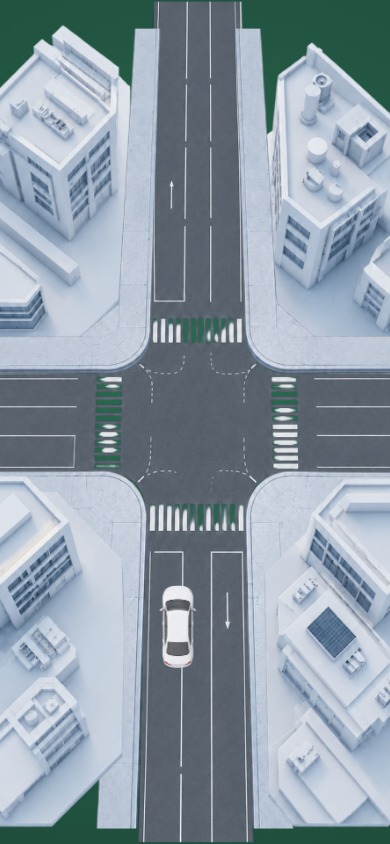
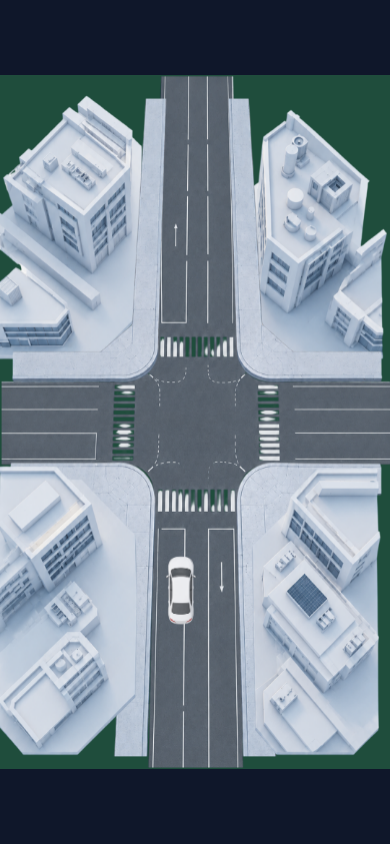
Before and after one commit to Svit69/traffic-manager, a website built with Vite: page index.html in a window 390 px wide. Built offline with nearby package versions, Linux system fonts and the light colour scheme.

Commit message:
Adapt scene to mobile-only viewport

```diff
--- a/src/scene/SceneFrameResolver.js
+++ b/src/scene/SceneFrameResolver.js
@@ -6,7 +6,7 @@ export class SceneFrameResolver {
   }
 
   resolveFrame() {
-    const scale = Math.max(
+    const scale = Math.min(
       this.canvas.width / this.sourceWidth,
       this.canvas.height / this.sourceHeight
     );
--- a/src/styles/scene.css
+++ b/src/styles/scene.css
@@ -2,12 +2,17 @@
   width: 100vw;
   min-height: 100dvh;
   display: grid;
-  background: radial-gradient(circle at 50% 45%, #2b6b50, var(--grass));
+  place-items: center;
+  padding: env(safe-area-inset-top) 0 env(safe-area-inset-bottom);
+  background: #0f172a;
 }
 
 #sceneCanvas {
-  width: 100%;
-  height: 100dvh;
+  width: min(100vw, calc(100dvh * 0.5625));
+  height: min(100dvh, calc(100vw * 1.7778));
+  max-width: 430px;
+  max-height: 100dvh;
   display: block;
   touch-action: none;
+  background: var(--grass);
 }
```
